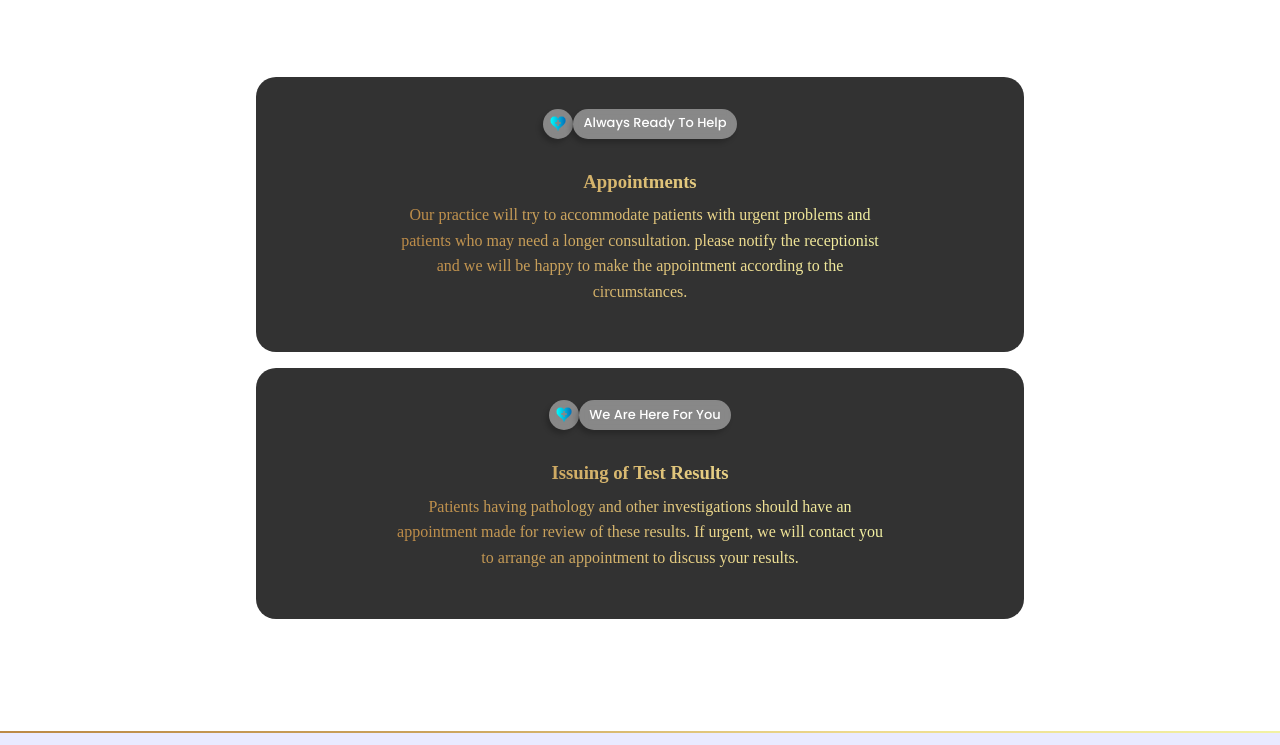
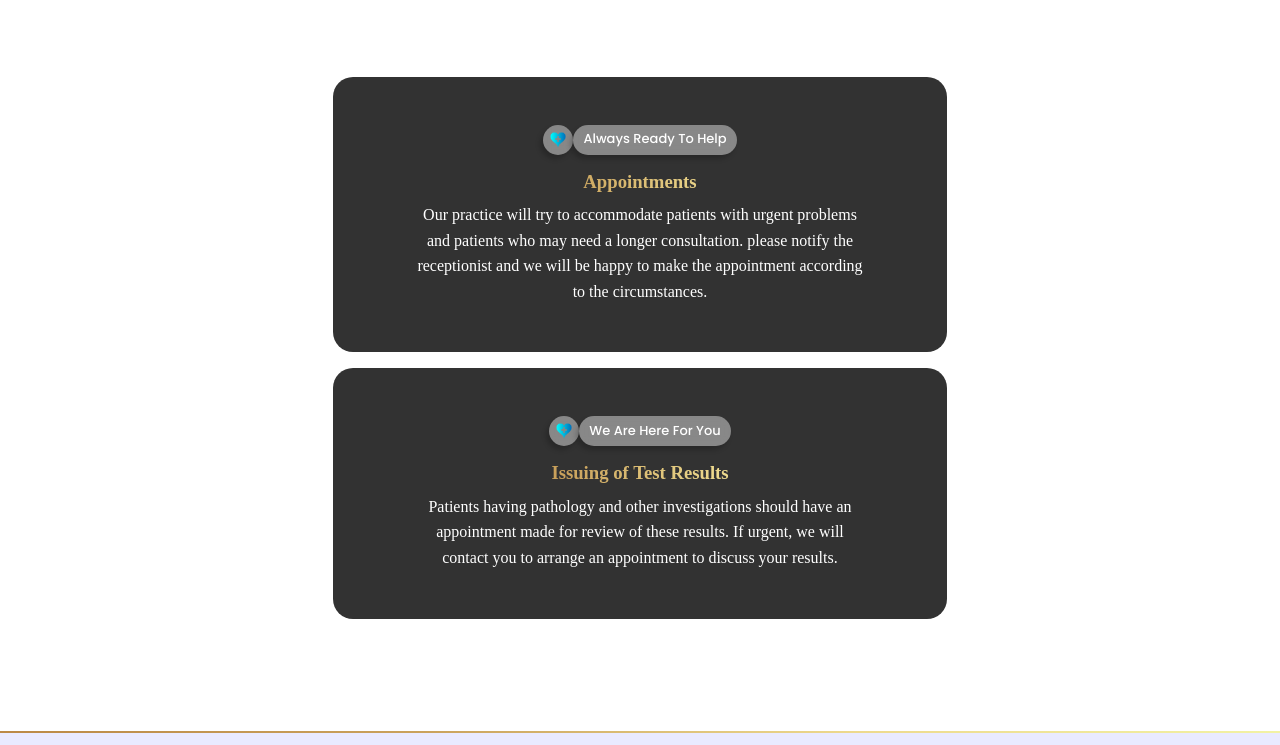
Before and after one commit to victorskydotdev/tumbamed, a website built with webpack: page src/html/about.html in a window 1280 px wide. Shown: the part 1455-2200 px from the top of the page. Built offline with nearby package versions, Linux system fonts and the light colour scheme; what ldrs would draw is missing.

Commit message:
updated the about us page

```diff
--- a/src/scss/about/_about-hero.scss
+++ b/src/scss/about/_about-hero.scss
@@ -27,10 +27,6 @@
 			}
 
 			.heading {
-				background: linear-gradient(90deg, #bb8946, #caa25c, #edd98d, #f2f2a4);
-				color: transparent;
-				background-clip: text;
-				-webkit-background-clip: text;
 				margin-bottom: 1em;
 			}
 
--- a/src/scss/about/_more-info-section.scss
+++ b/src/scss/about/_more-info-section.scss
@@ -26,6 +26,7 @@
 
 			.wrap {
 				// background: teal;
+				// display: none;
 
 				.text {
 					@include resets.poppins();
@@ -55,17 +56,18 @@
 			gap: 2em;
 			width: 90%;
 			margin: 0 auto;
+			// background: teal;
 
 			.wrapper2,
 			.wrapper3 {
 				background: #323232;
-				padding: 2em;
 				border-radius: 20px;
 				width: 100%;
+				padding: 2em;
 
 				.brow-highlight {
 					@include resets.brow-highlight();
-					margin: 0 auto 2em;
+					margin: 0 auto 1em;
 
 					.text {
 						color: #fff;
@@ -91,39 +93,27 @@
 					text-align: center;
 					margin-bottom: 0.5em;
 				}
+
+				.subtext {
+					color: #fff;
+					text-align: center;
+				}
 			}
 
 			@media screen and (min-width: 43em) {
-				// width: 60%;
 				display: flex;
 				gap: 1em;
 			}
 
 			@media screen and (min-width: 62em) {
 				display: grid;
-
 				width: 60%;
 
 				.wrapper2,
 				.wrapper3 {
-					padding-bottom: 3em;
-
-					.subtext {
-						width: 70%;
-						margin: 0 auto;
-						color: transparent;
-						background: linear-gradient(
-							90deg,
-							#bb8946,
-							#caa25c,
-							#edd98d,
-							#f2f2a4
-						);
-
-						background-clip: text;
-						-webkit-background-clip: text;
-						text-align: center;
-					}
+					width: 80%;
+					margin: 0 auto;
+					padding: 3em 5em;
 				}
 			}
 		}
```
Also changed, not shown: src/media/team-imgs/mel-4.png (deleted), src/media/team-imgs/nerissa-5.png (deleted), 1 other file.
